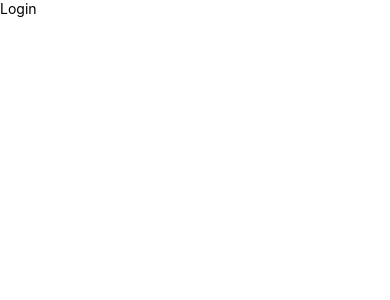
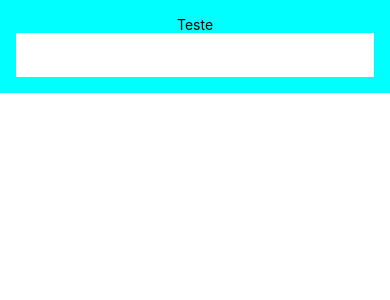
Before and after one commit to RoneryFilho/APP-VENDAS-ONLINE, a React Native app: screen / in a window 390 px wide. Shown: the top 300 px of the page. Built offline with nearby package versions, Linux system fonts and the light colour scheme.

Commit message:
criado o shared input

```diff
--- a/src/App.tsx
+++ b/src/App.tsx
@@ -1,5 +1,7 @@
-import { SafeAreaView} from 'react-native';
+import { SafeAreaView, Text} from 'react-native';
 import Login from './modules/login';
+import { ContainerLogin } from './modules/login/styles/login.style';
+import Input from './shared/components/input/input';
 
 
 const App = () => {
@@ -7,7 +9,10 @@
 
   return (
     <SafeAreaView>
-       <Login/>
+       <ContainerLogin>
+        <Text>Teste</Text>
+        <Input/>
+       </ContainerLogin>
     </SafeAreaView>
   );
 };
--- /dev/null
+++ b/src/modules/login/styles/login.style.ts
@@ -0,0 +1,10 @@
+import styled from "styled-components/native";
+
+export const ContainerLogin = styled.View `
+    height: 100%;
+    width: 100%;
+    background-color: aqua;
+    justify-content: center;
+    align-items: center;
+    padding: 16px
+`;
--- /dev/null
+++ b/src/shared/components/input/input.style.ts
@@ -0,0 +1,9 @@
+import styled from "styled-components/native"
+
+export const ContainerInput = styled.TextInput `
+    width: 100%;
+    height: 44px;
+    padding: 12px;
+    background-color: white;
+    color: gray;
+`;
--- /dev/null
+++ b/src/shared/components/input/input.tsx
@@ -0,0 +1,12 @@
+import { TextInput, TextInputProps } from "react-native";
+import { ContainerInput } from "./input.style";
+
+interface InputProps extends TextInputProps{
+
+}
+
+const Input = ({...props} : InputProps) => {
+    return <ContainerInput {...props}/>
+}
+
+export default Input;
```
